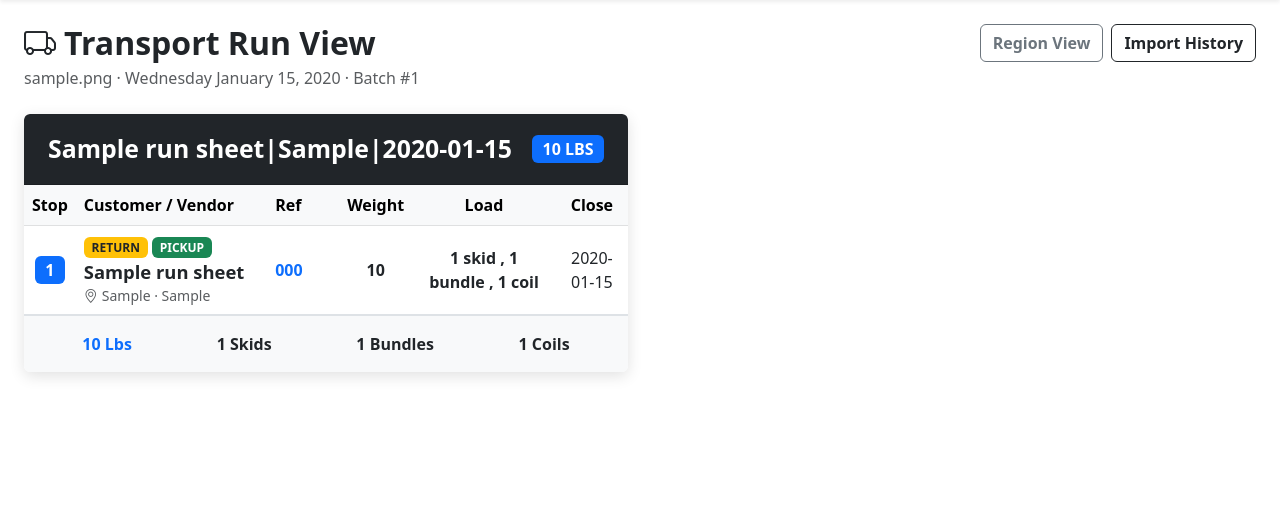
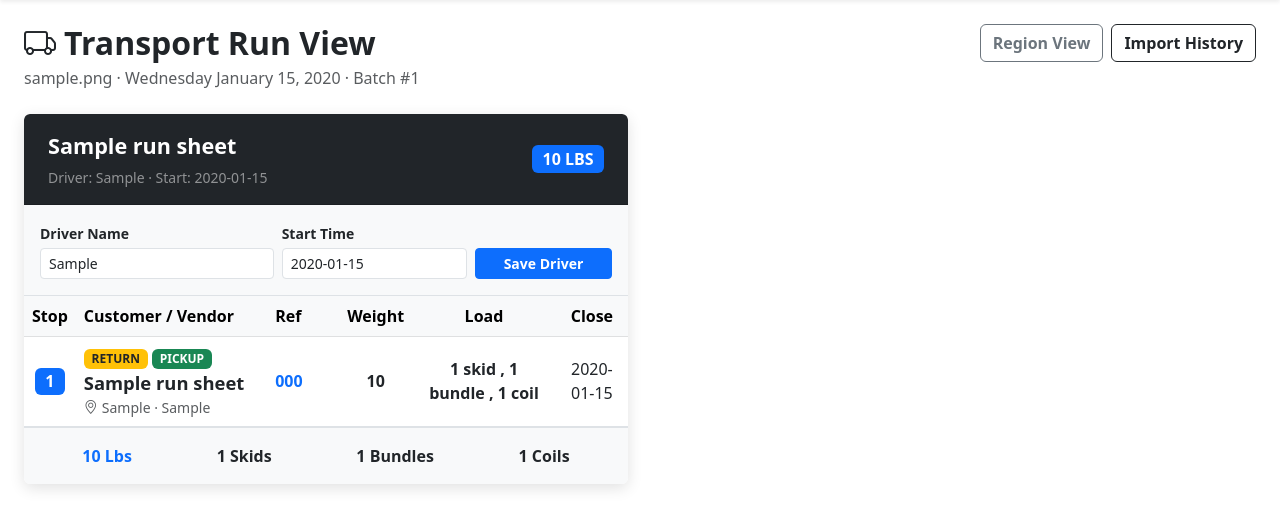
Before and after one commit to Samere1988/WHtool, a Django app: page /transport-view/1/ in a window 1280 px wide. Shown: the part 56-585 px from the top of the page. Run offline with Django 4.2, Linux system fonts and the light colour scheme; a user stored in the database is signed in; tables that the repository leaves empty hold one stand-in row (values such as "Sample post").

Commit message:
Make transport driver and start time editable

```diff
--- a/core/templates/core/transport_run_sheet.html
+++ b/core/templates/core/transport_run_sheet.html
@@ -5,9 +5,10 @@
 {% block content %}
 <style>
     .run-card { border: none; box-shadow: 0 4px 15px rgba(0,0,0,.12); margin-bottom: 1rem; }
-    .run-title { font-size: 1.55rem; font-weight: 900; }
+    .run-title { font-size: 1.35rem; font-weight: 900; }
     .customer-text { font-size: 1.15rem; font-weight: 800; }
     .stop-badge { font-size: 1rem; }
+    .driver-edit-box { background: #f8f9fa; border-bottom: 1px solid #dee2e6; }
 </style>
 
 {% if messages %}
@@ -49,12 +50,43 @@
 </div>
 
 <div class="row row-cols-1 row-cols-xl-2 g-4">
-    {% for run_label, data in grouped_runs.items %}
+    {% for group_key, data in grouped_runs.items %}
     <div class="col">
         <div class="card run-card overflow-hidden">
-            <div class="card-header bg-dark text-white py-3 px-4 d-flex justify-content-between align-items-center">
-                <span class="run-title">{{ run_label }}</span>
+            <div class="card-header bg-dark text-white py-3 px-4 d-flex justify-content-between align-items-center gap-3">
+                <div>
+                    <span class="run-title">{{ data.transport_run_name }}</span>
+                    <div class="small text-white-50 mt-1">
+                        Driver: {{ data.transport_driver|default:"Not set" }}
+                        {% if data.transport_start_time %} · Start: {{ data.transport_start_time }}{% endif %}
+                    </div>
+                </div>
                 <span class="badge bg-primary fs-6">{{ data.totals.weight }} LBS</span>
+            </div>
+
+            <div class="driver-edit-box p-3">
+                <form method="post" class="row g-2 align-items-end">
+                    {% csrf_token %}
+                    <input type="hidden" name="original_run_name" value="{{ data.transport_run_name }}">
+                    <input type="hidden" name="original_driver" value="{{ data.transport_driver }}">
+                    <input type="hidden" name="original_start_time" value="{{ data.transport_start_time }}">
+
+                    <div class="col-md-5">
+                        <label class="form-label small fw-bold mb-1">Driver Name</label>
+                        <input type="text" name="transport_driver" class="form-control form-control-sm" value="{{ data.transport_driver }}" placeholder="Driver name">
+                    </div>
+
+                    <div class="col-md-4">
+                        <label class="form-label small fw-bold mb-1">Start Time</label>
+                        <input type="text" name="transport_start_time" class="form-control form-control-sm" value="{{ data.transport_start_time }}" placeholder="Example: 7:00">
+                    </div>
+
+                    <div class="col-md-3 d-grid">
+                        <button type="submit" class="btn btn-sm btn-primary fw-bold">
+                            Save Driver
+                        </button>
+                    </div>
+                </form>
             </div>
 
             <div class="table-responsive">
```
